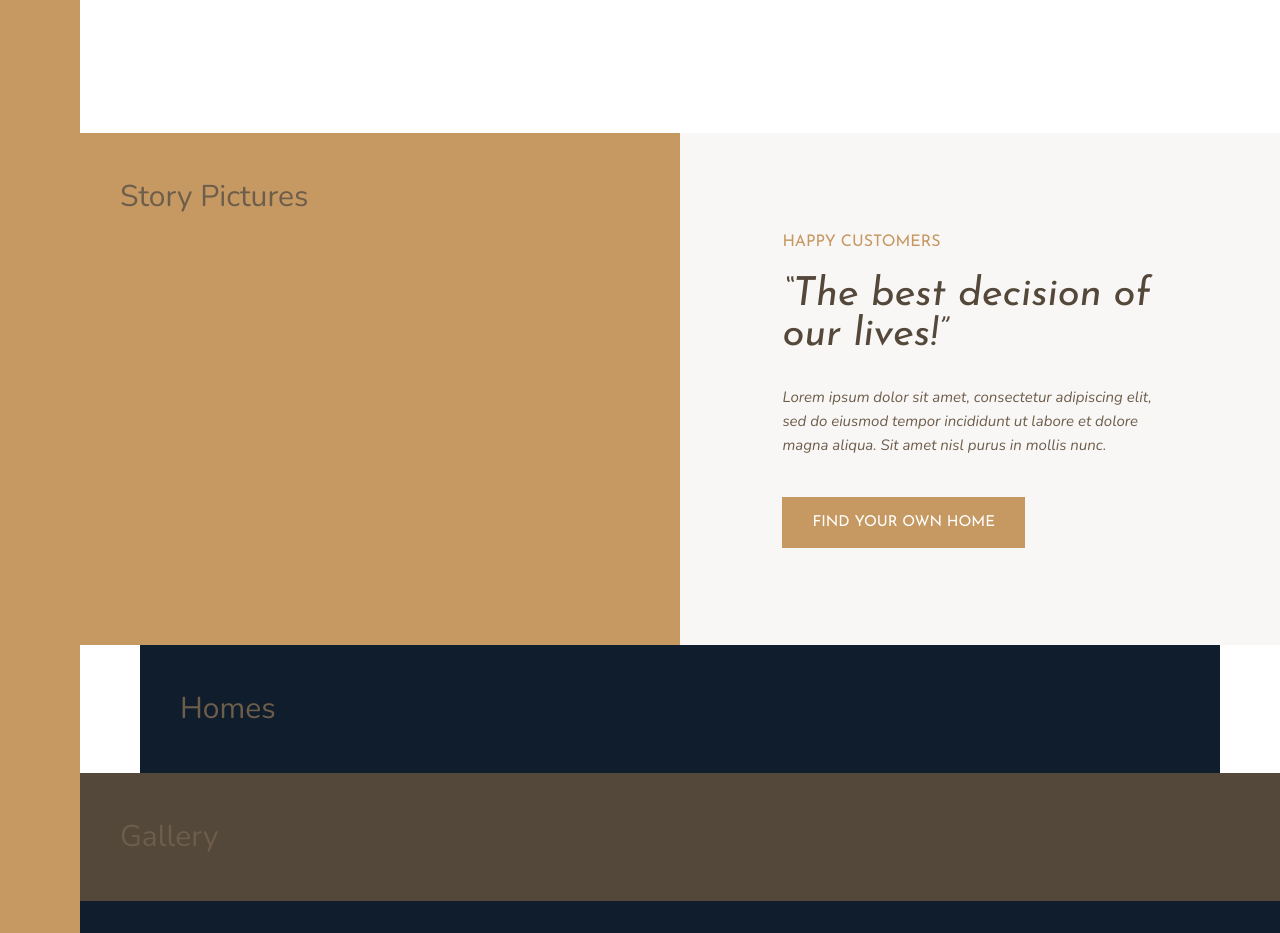
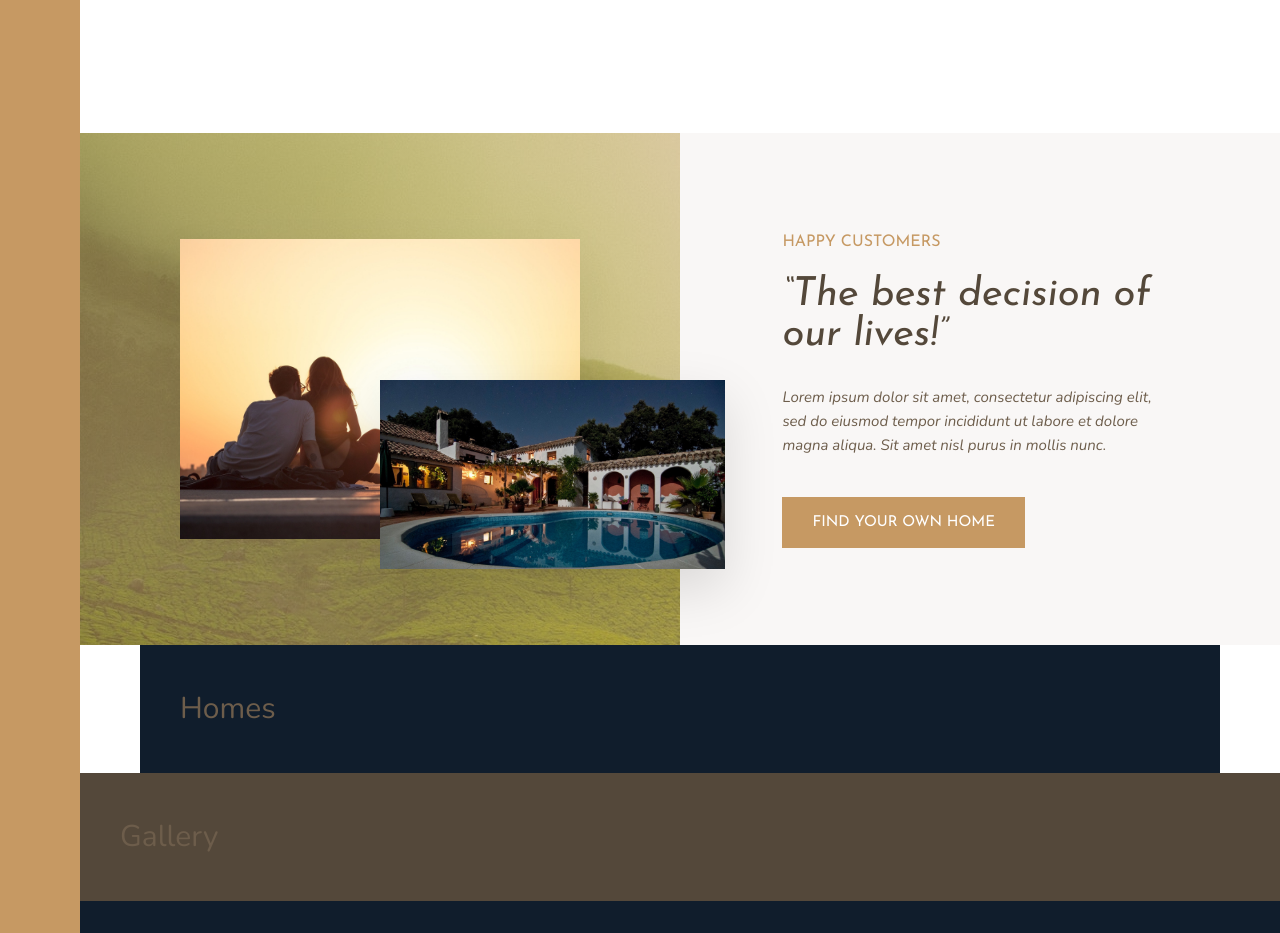
Before and after one commit to nadinejuraschek/Wedding-Planner-Website, a website: page index.html in a window 1280 px wide. Shown: the part 1340-2273 px from the top of the page. Drawn offline with nearby package versions, Linux system fonts and the light colour scheme.

Commit message:
story pictures section complete

```diff
--- a/index.html
+++ b/index.html
@@ -99,7 +99,8 @@
         </section>
 
         <div class="story__pictures">
-            Story Pictures
+            <img class="story__img--1" src="img/story-1.jpeg" alt="Couple with new house" />
+            <img class="story__img--2" src="img/story-2.jpeg" alt="New house" />
         </div>
 
         <div class="story__content">
--- a/sass/_story.scss
+++ b/sass/_story.scss
@@ -1,7 +1,29 @@
 .story {
     &__pictures {
-        background-color: $color-primary;
+        background-image: linear-gradient(rgba($color-primary, 0.5), rgba($color-primary, 0.5)), url(../img/back.jpg);
         grid-column: full-start / col-end 4;
+
+        display: grid;
+        grid-template-columns: repeat(6, 1fr);
+        grid-template-rows: repeat(6, 1fr);
+        align-items: center;
+
+        padding: 0;
+    }
+
+    &__img--1 {
+        box-shadow: 0 2rem 5rem #00000010;
+        grid-column: 2 / 6;
+        grid-row: 2 / 6;
+        width: 100%;
+    }
+
+    &__img--2 {
+        box-shadow: 0 2rem 5rem #00000020;
+        grid-column: 4 / 7;
+        grid-row: 4 / 6;
+        width: 115%;
+        z-index: 20;
     }
 
     &__content {
```
Also changed, not shown: css/style.css.
